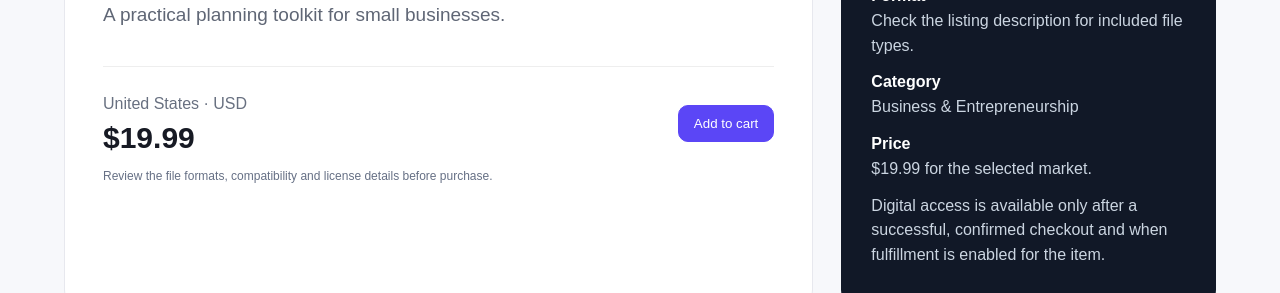
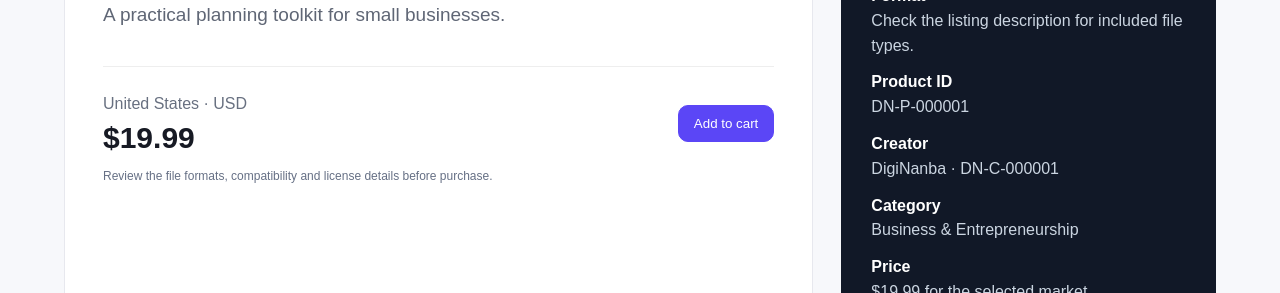
Before and after one commit to agnengineeringselectricals-crypto/diginanba, a Next.js app: page /products/business-growth-planner in a window 1280 px wide. Shown: the part 256-549 px from the top of the page. Built offline with nearby package versions, Linux system fonts and the light colour scheme; no server answers; the database is empty.

Commit message:
Show product and creator IDs on product detail pages

```diff
--- a/app/products/[slug]/page.tsx
+++ b/app/products/[slug]/page.tsx
@@ -109,7 +109,7 @@ export default async function ProductPage({ params, searchParams }: PageProps) {
           <div className="preview-icon" aria-hidden="true">✦</div>
           <h2>Product details</h2>
           <p><strong>Format</strong><br /><span className="muted">Check the listing description for included file types.</span></p>
-          <p><strong>Category</strong><br /><span className="muted">{product.category}</span></p>
+          <p><strong>Product ID</strong><br /><span className="muted">{product.publicId}</span></p><p><strong>Creator</strong><br /><span className="muted">{product.creatorName} · {product.creatorId}</span></p><p><strong>Category</strong><br /><span className="muted">{product.category}</span></p>
           <p><strong>Price</strong><br /><span className="muted">{product.price} for the selected market.</span></p>
           <p className="muted">Digital access is available only after a successful, confirmed checkout and when fulfillment is enabled for the item.</p>
         </aside>
```
